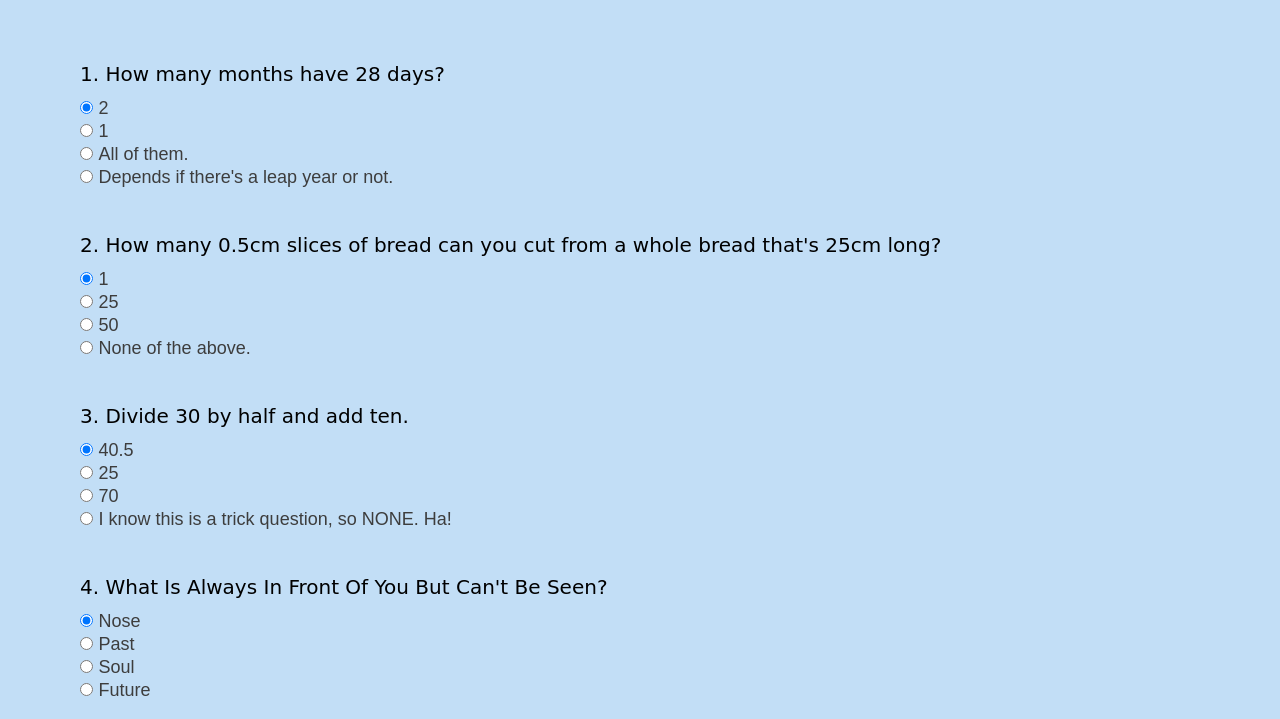
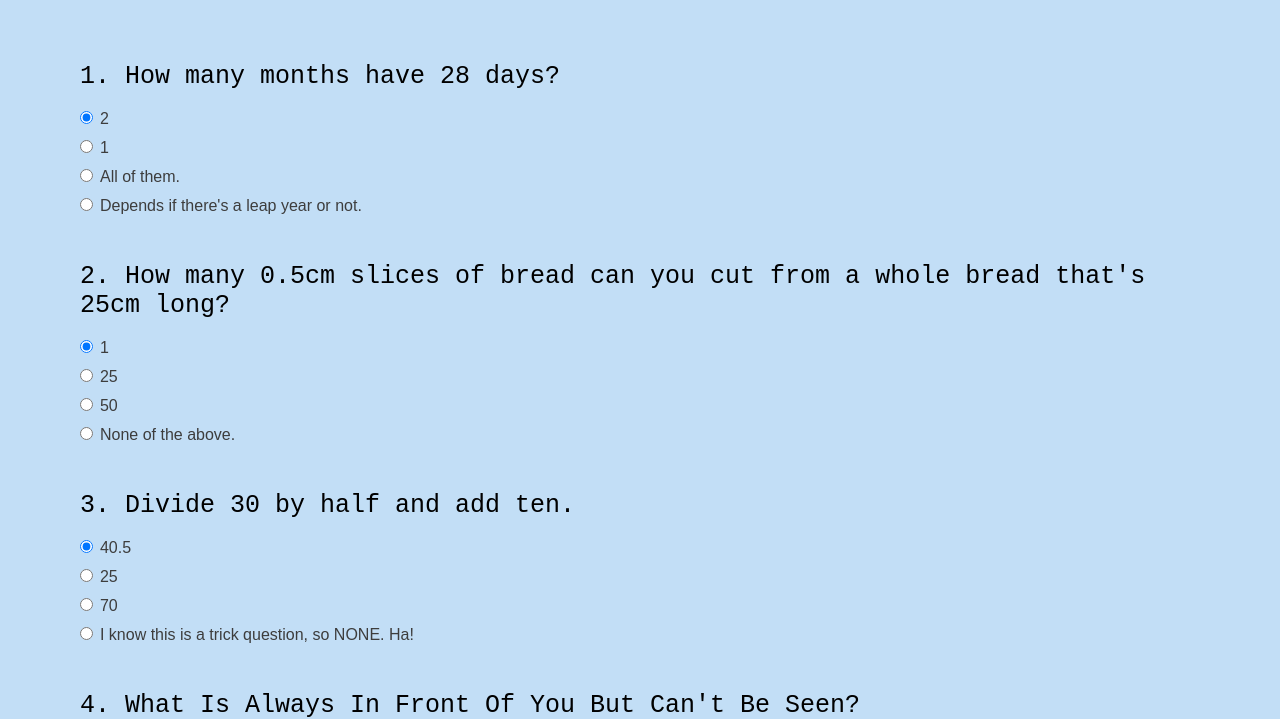
Before and after one commit to MohitSinghChauhan/Basic-JS-Quiz-app, a plain HTML site: page index.html in a window 1280 px wide. Shown: the part 97-816 px from the top of the page. Drawn offline with Linux system fonts and the light colour scheme.

Commit message:
update some fonts

```diff
--- a/app.js
+++ b/app.js
@@ -26,7 +26,7 @@ form.addEventListener('submit', e => {
 
     const timer = setInterval(() => {
         finalScore.textContent = `${output}`;
-        if (output < score) {
+        if (output < percentScore) {
             output++;
         }
         else{
--- a/style.css
+++ b/style.css
@@ -37,7 +37,7 @@ header {
 
 .container {
   padding: 20px 80px;
-  font-size: 20px;
+  font-size: 25px;
   background-color: #0274d83d;
 
 }
@@ -53,13 +53,13 @@ label {
     /* display: flex; */
     color: rgb(61, 61, 61);
     margin-top: 10px;
-    font-size: 18px;
+    font-size: 16px;
 }
 
 p {
     margin-bottom: 10px;
     margin-top: 45px;
-    font-family: cursive;
+    font-family: monospace;
 }
 
 .Primary {
```
